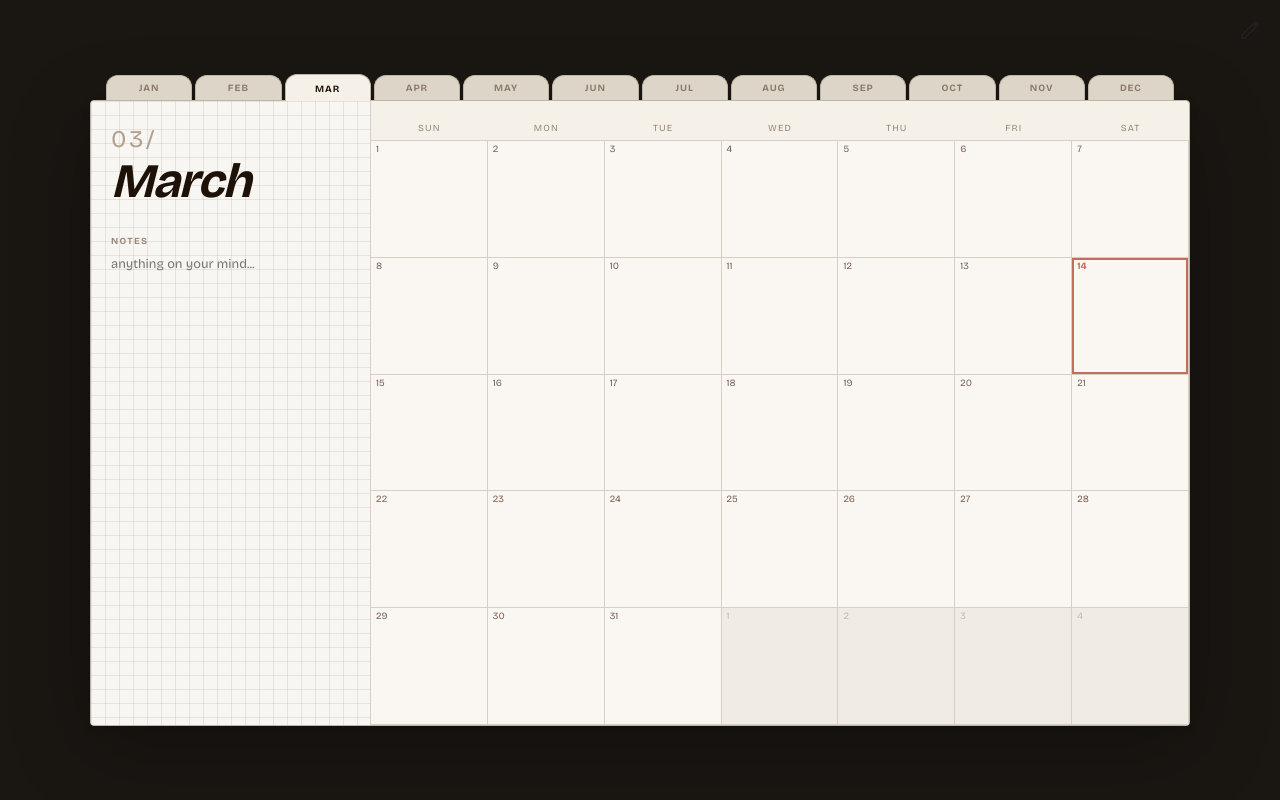
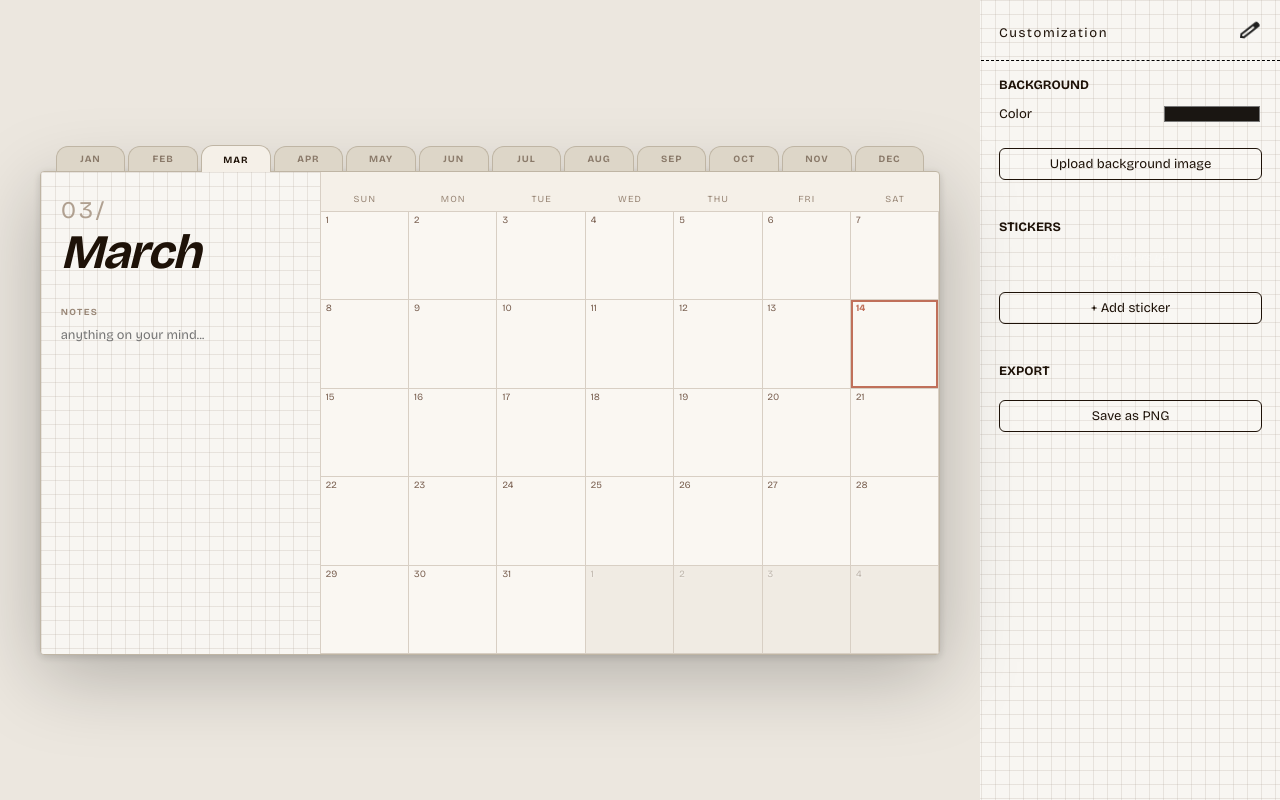
Before and after one commit to mimishih042/bullet-journal, a React (Vite) app: page / in a window 1280 px wide. Built offline with nearby package versions, Linux system fonts and the light colour scheme.

Commit message:
edit panel optimization

```diff
--- a/src/App.tsx
+++ b/src/App.tsx
@@ -9,7 +9,7 @@ const today = new Date();
 export default function App() {
   const [viewYear,   setViewYear]   = useState(today.getFullYear());
   const [viewMonth,  setViewMonth]  = useState(today.getMonth());
-  const [panelOpen,  setPanelOpen]  = useState(false);
+  const [panelOpen,  setPanelOpen]  = useState(true);
 
   return (
     <div className={styles.pageRoot}>
--- a/src/components/BackgroundControl.tsx
+++ b/src/components/BackgroundControl.tsx
@@ -131,9 +131,19 @@ export default function BackgroundControl({ open, onToggle, year, month }: Props
       const tabsEl = document.getElementById('month-tabs');
       if (hideTabs && tabsEl) tabsEl.style.display = 'none';
 
+      // Temporarily suppress box-shadows for a clean export
+      const noShadowStyle = document.createElement('style');
+      noShadowStyle.textContent = [
+        '#journal-wrapper * { box-shadow: none !important; }',
+        '#journal-wrapper [data-today]::after { display: none !important; }',
+        '#journal-wrapper [data-today] span { color: var(--color-ink-tertiary) !important; font-weight: normal !important; }',
+      ].join('\n');
+      document.head.appendChild(noShadowStyle);
+
       // Capture the journal wrapper at 2x
       const journalDataUrl = await toPng(wrapper, { pixelRatio: scale, cacheBust: true });
 
+      noShadowStyle.remove();
       if (hideTabs && tabsEl) tabsEl.style.display = '';
 
       // Measure wrapper and add padding so the calendar sits centred in the
@@ -260,7 +270,7 @@ export default function BackgroundControl({ open, onToggle, year, month }: Props
             <br/>
 
             {/* ── Sticker Pack ── */}
-            <p className={styles.sectionLabel}>Sticker Pack</p>
+            <p className={styles.sectionLabel}>Stickers</p>
 
             {stickerPack.length > 0 && (
               <div className={styles.stickerGrid}>
--- a/src/components/CalendarCell.tsx
+++ b/src/components/CalendarCell.tsx
@@ -77,6 +77,7 @@ export default function CalendarCell({ day, dateKey, isOtherMonth, isToday }: Pr
     <>
       <div
         className={cellClass}
+        data-today={isToday ? 'true' : undefined}
         onClick={handleCellClick}
         onDragOver={e => { e.preventDefault(); if (!isOtherMonth) setIsDragOver(true); }}
         onDragLeave={() => setIsDragOver(false)}
--- a/src/tokens.css
+++ b/src/tokens.css
@@ -7,7 +7,7 @@
 :root {
 
   /* ─── Colour · Page ──────────────────────────────── */
-  --color-page-bg:        #1a1612;
+  --color-page-bg:        #ece7df;
 
   /* ─── Colour · Surfaces ──────────────────────────── */
   --color-surface-paper:  #f8f6f2;   /* panel, left-panel, modal */
```
